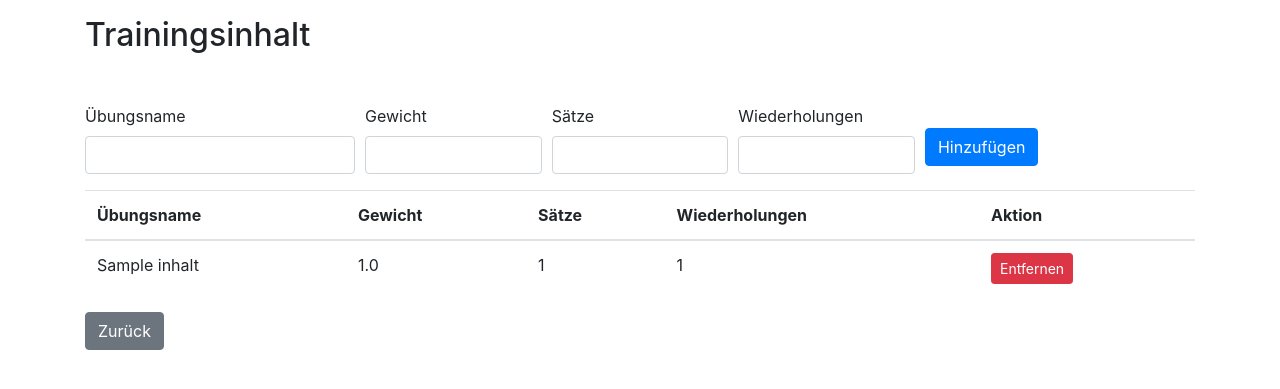
After one commit to rain19a/performfit, a Flask app: a page that uses templates/trainingsinhalt.html in a window 1280 px wide. The commit adds this page. Shown: the top 389 px of the page. Run offline with Flask 3, Linux system fonts and the light colour scheme; a user stored in the database is signed in; tables that the repository leaves empty hold one stand-in row (values such as "Sample post"); one stand-in notice (Sample message) is shown; some libraries are stand-ins or nearby versions.

Commit message:
modified:   app.py 	modified:   db.py 	new file:   migrations/versions/0594c71c272b_add_trainingsinhalt_class_in_db.py 	new file:   templates/trainingsinhalt.html 	modified:   templates/workoutplan.html

```diff
--- a/app.py
+++ b/app.py
@@ -2,7 +2,7 @@ from flask import Flask, flash, render_template, request, redirect, url_for
 from werkzeug.security import check_password_hash
 from db import app, db, User
 from flask import jsonify
-from db import app, db, User, Progress, Training, TrainingDay
+from db import app, db, User, Progress, Training, TrainingDay, TrainingInhalt
 from datetime import timedelta
 from datetime import date
 from flask_login import LoginManager, login_user, login_required, logout_user, current_user
@@ -101,6 +101,7 @@ def submit_fragenkatalog():
 
 # Route für Workout-Plan
 @app.route('/workoutplan', methods=['GET', 'POST'])
+@login_required
 def workout_plan():
     if request.method == 'POST':
         if 'action' in request.form:
@@ -155,6 +156,7 @@ def workout_plan():
 
 #neu
 @app.route('/workoutplan/add', methods=['POST'])
+@login_required
 def add_training_and_day():
     training_name = request.form['training_name']
     day = request.form['day']
@@ -176,6 +178,7 @@ def add_training_and_day():
 
 
 @app.route('/workoutplan/delete', methods=['POST'])
+@login_required
 def delete_training_or_day():
     if 'training_id' in request.form:
         # Ein bestimmtes Training löschen
@@ -189,6 +192,87 @@ def delete_training_or_day():
         db.session.commit()
 
     return redirect(url_for('workout_plan'))
+
+#Trainingsinhalt route
+@app.route('/trainingsinhalt/<string:day>/<string:training_name>')
+@login_required
+def trainingsinhalt(day, training_name):
+    # Verbesserte Logik zum Abrufen des TrainingDay-Objekts und seiner Trainingsinhalte
+    training_day = TrainingDay.query \
+        .join(Training, TrainingDay.training_id == Training.id) \
+        .filter(TrainingDay.day == day, Training.name == training_name) \
+        .first()
+
+    if training_day:
+        trainingsinhalte = TrainingInhalt.query.filter_by(training_day_id=training_day.id).all()
+        # Rendern Sie die Trainingsinhalt-Seite und übergeben Sie die Trainingsinhalte sowie die ID des Trainingstages für das Hinzufügen neuer Inhalte
+        return render_template('trainingsinhalt.html', day=day, training_name=training_name, trainingsinhalte=trainingsinhalte, training_day_id=training_day.id)
+    else:
+        flash('Trainingstag nicht gefunden.', 'danger')
+        return redirect(url_for('trainingsinhalt'))  # Leiten Sie um zu einer geeigneten Seite, wenn das Training nicht gefunden wurde
+
+
+#add trainingsinhalt
+@app.route('/add_trainingsinhalt', methods=['POST'])
+def add_trainingsinhalt():
+    training_day_id = request.form.get('training_day_id')
+    uebungsname = request.form.get('uebungsname')
+    gewicht = request.form.get('gewicht')
+    saetze = request.form.get('saetze')
+    wiederholungen = request.form.get('wiederholungen')
+
+    # Überprüfung, ob alle Felder ausgefüllt sind
+    if not all([training_day_id, uebungsname, gewicht, saetze, wiederholungen]):
+        flash('Alle Felder müssen ausgefüllt werden.', 'danger')
+        return redirect(request.referrer)
+
+    # Versuch, den neuen Trainingsinhalt hinzuzufügen
+    try:
+        neuer_trainingsinhalt = TrainingInhalt(
+            uebungsname=uebungsname,
+            gewicht=float(gewicht),
+            saetze=int(saetze),
+            wiederholungen=int(wiederholungen),
+            training_day_id=int(training_day_id)
+        )
+
+        db.session.add(neuer_trainingsinhalt)
+        db.session.commit()
+        flash('Übung erfolgreich hinzugefügt!', 'success')
+    except Exception as e:
+        db.session.rollback()
+        flash(f'Fehler beim Hinzufügen der Übung: {e}', 'danger')
+        return redirect(request.referrer)
+
+    # Abrufen des TrainingDay-Objekts, um die Umleitung korrekt durchzuführen
+    training_day = TrainingDay.query.get(training_day_id)
+    if training_day:
+        day = training_day.day
+        training_name = training_day.training.name
+        return redirect(url_for('trainingsinhalt', day=day, training_name=training_name))
+    else:
+        flash('Trainingstag nicht gefunden.', 'danger')
+        return redirect(url_for('trainingsinahlt'))  # Oder eine andere Seite, die als Fallback dient
+
+#remove trainingsinhalt
+@app.route('/remove_trainingsinhalt/<int:inhalt_id>', methods=['POST'])
+def remove_trainingsinhalt(inhalt_id):
+    # Finden Sie den Trainingsinhalt, der gelöscht werden soll
+    inhalt = TrainingInhalt.query.get(inhalt_id)
+    if inhalt:
+        try:
+            db.session.delete(inhalt)
+            db.session.commit()
+            flash('Der Trainingsinhalt wurde erfolgreich entfernt.', 'success')
+        except Exception as e:
+            db.session.rollback()
+            flash('Es gab ein Problem beim Entfernen des Trainingsinhalts: {}'.format(e), 'danger')
+    else:
+        flash('Trainingsinhalt nicht gefunden.', 'danger')
+
+    # Leiten Sie den Benutzer zurück zur Seite, von der er gekommen ist
+    return redirect(request.referrer)
+
 
 # Route für Dashboard
 @app.route('/dashboard', methods=['GET', 'POST'])
--- /dev/null
+++ b/templates/trainingsinhalt.html
@@ -0,0 +1,81 @@
+<!DOCTYPE html>
+<html lang="de">
+<head>
+    <meta charset="UTF-8">
+    <meta name="viewport" content="width=device-width, initial-scale=1.0">
+    <title>Trainingsinhalt</title>
+    <link rel="stylesheet" href="https://stackpath.bootstrapcdn.com/bootstrap/4.5.2/css/bootstrap.min.css">
+</head>
+<body>
+
+<div class="container mt-3">
+    <h2>Trainingsinhalt</h2>
+
+    <!-- Flash-Nachrichten anzeigen -->
+    {% for message in get_flashed_messages(category_filter=["success", "danger"]) %}
+        <div class="alert alert-{{ message.category }}">{{ message.message }}</div>
+    {% endfor %}
+
+    <!-- Formular zum Hinzufügen von Trainingsinhalten -->
+    <form action="{{ url_for('add_trainingsinhalt') }}" method="post">
+        <input type="hidden" name="training_day_id" value="{{ training_day_id }}">
+        <div class="form-row">
+            <div class="form-group col-md-3">
+                <label for="uebungsname">Übungsname</label>
+                <input type="text" class="form-control" id="uebungsname" name="uebungsname" required>
+            </div>
+            <div class="form-group col-md-2">
+                <label for="gewicht">Gewicht</label>
+                <input type="number" class="form-control" id="gewicht" name="gewicht" step="0.01" required>
+            </div>
+            <div class="form-group col-md-2">
+                <label for="saetze">Sätze</label>
+                <input type="number" class="form-control" id="saetze" name="saetze" required>
+            </div>
+            <div class="form-group col-md-2">
+                <label for="wiederholungen">Wiederholungen</label>
+                <input type="number" class="form-control" id="wiederholungen" name="wiederholungen" required>
+            </div>
+            <div class="form-group col-md-3 d-flex align-items-end">
+                <button type="submit" class="btn btn-primary mb-2">Hinzufügen</button>
+            </div>
+        </div>
+    </form>
+
+    <!-- Tabelle mit Trainingsinhalten -->
+    <table class="table">
+        <thead>
+            <tr>
+                <th scope="col">Übungsname</th>
+                <th scope="col">Gewicht</th>
+                <th scope="col">Sätze</th>
+                <th scope="col">Wiederholungen</th>
+                <th scope="col">Aktion</th>
+            </tr>
+        </thead>
+        <tbody>
+            {% for inhalt in trainingsinhalte %}
+                <tr>
+                    <td>{{ inhalt.uebungsname }}</td>
+                    <td>{{ inhalt.gewicht }}</td>
+                    <td>{{ inhalt.saetze }}</td>
+                    <td>{{ inhalt.wiederholungen }}</td>
+                    <td>
+                        <!-- Button zum Entfernen eines Trainingsinhalts -->
+                        <form action="{{ url_for('remove_trainingsinhalt', inhalt_id=inhalt.id) }}" method="post">
+                            <button type="submit" class="btn btn-danger btn-sm">Entfernen</button>
+                        </form>
+                    </td>
+                </tr>
+            {% endfor %}
+        </tbody>
+    </table>
+    <button type="button" class="btn btn-secondary" onclick="history.back()">Zurück</button>
+
+</div>
+
+<script src="https://code.jquery.com/jquery-3.5.1.slim.min.js"></script>
+<script src="https://cdn.jsdelivr.net/npm/@popperjs/core@2.5.2/dist/umd/popper.min.js"></script>
+<script src="https://stackpath.bootstrapcdn.com/bootstrap/4.5.2/js/bootstrap.min.js"></script>
+</body>
+</html>
```
Also changed, not shown: db.py (+12 -0 lines), migrations/versions/0594c71c272b_add_trainingsinhalt_class_in_db.py (added, +37 -0 lines), templates/workoutplan.html (+16 -9 lines).
